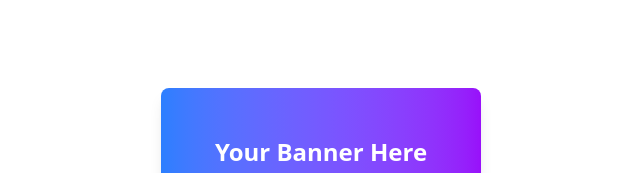
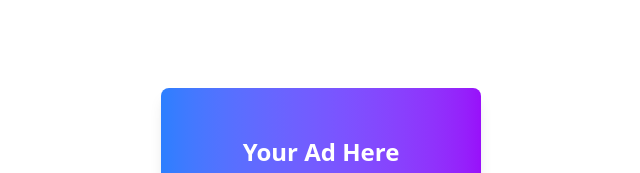
Before and after one commit to TiberiusGh/pomodoro, a website built with Vite: page index.html in a window 1280 px wide. Shown: the top 173 px of the page, without its empty margins (319-959 px from the left). Built offline with nearby package versions, Linux system fonts and the light colour scheme; what consent-tracker would draw is missing.

Commit message:
Change text

```diff
--- a/index.html
+++ b/index.html
@@ -119,7 +119,7 @@
       <div
         class="bg-gradient-to-r from-blue-500 to-purple-600 text-white text-center py-12 px-6 rounded-lg shadow-lg max-w-3xl mx-auto my-12"
       >
-        <h2 class="text-2xl font-bold mb-2">Your Banner Here</h2>
+        <h2 class="text-2xl font-bold mb-2">Your Ad Here</h2>
         <p class="text-lg opacity-90">
           This space is available for your content. Contact us for more
           information.
```
